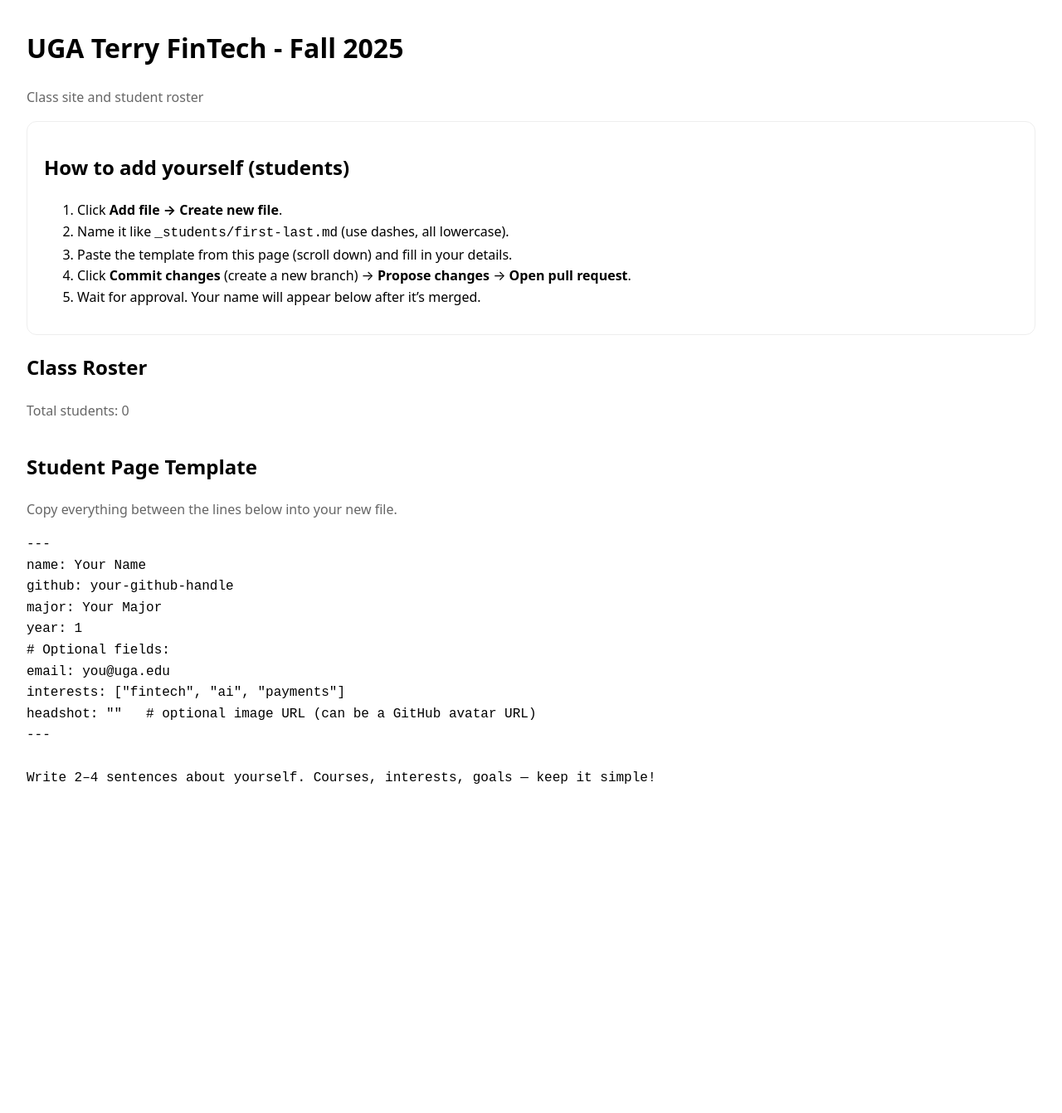
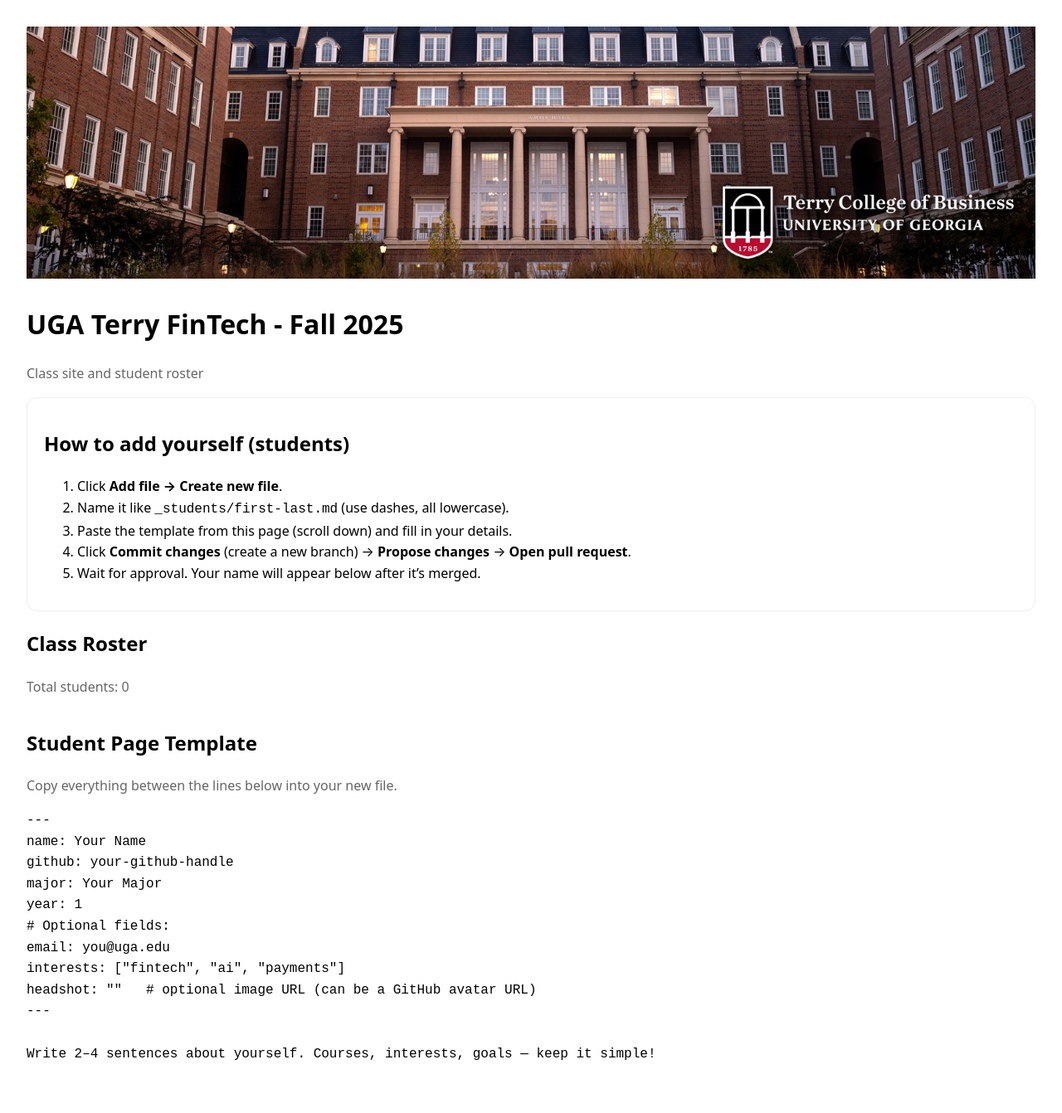
Before and after one commit to mckennaisen/UGA-Terry-FinTech-Class-Fall-2025.github.io, a Jekyll site: the page built from index.html, in a window 1280 px wide. Shown: the whole page at 83% size. Built offline with Jekyll 4.4.1, drawn with Linux system fonts in a browser that asks for light colours; before the commit the page ends 1009 px from its top, so only the background shows below that.

Commit message:
Adding Header image
Adding Header image

```diff
--- a/index.html
+++ b/index.html
@@ -20,6 +20,7 @@
   </style>
 </head>
 <body>
+    <div align="top"><img src="/images/terry_banner.jpg" width="100%"></div>
   <h1>{{ site.title }}</h1>
   <p class="muted">{{ site.description }}</p>
 
```
Also changed, not shown: images/terry_banner.jpg (added).
